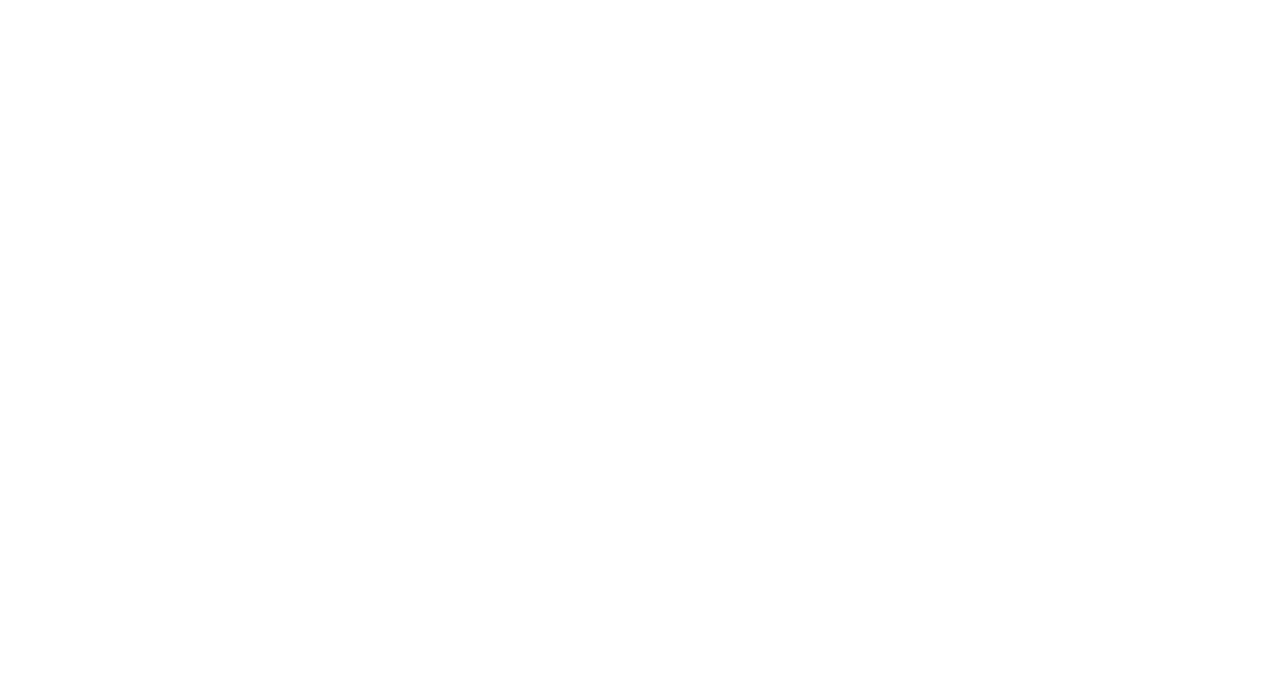
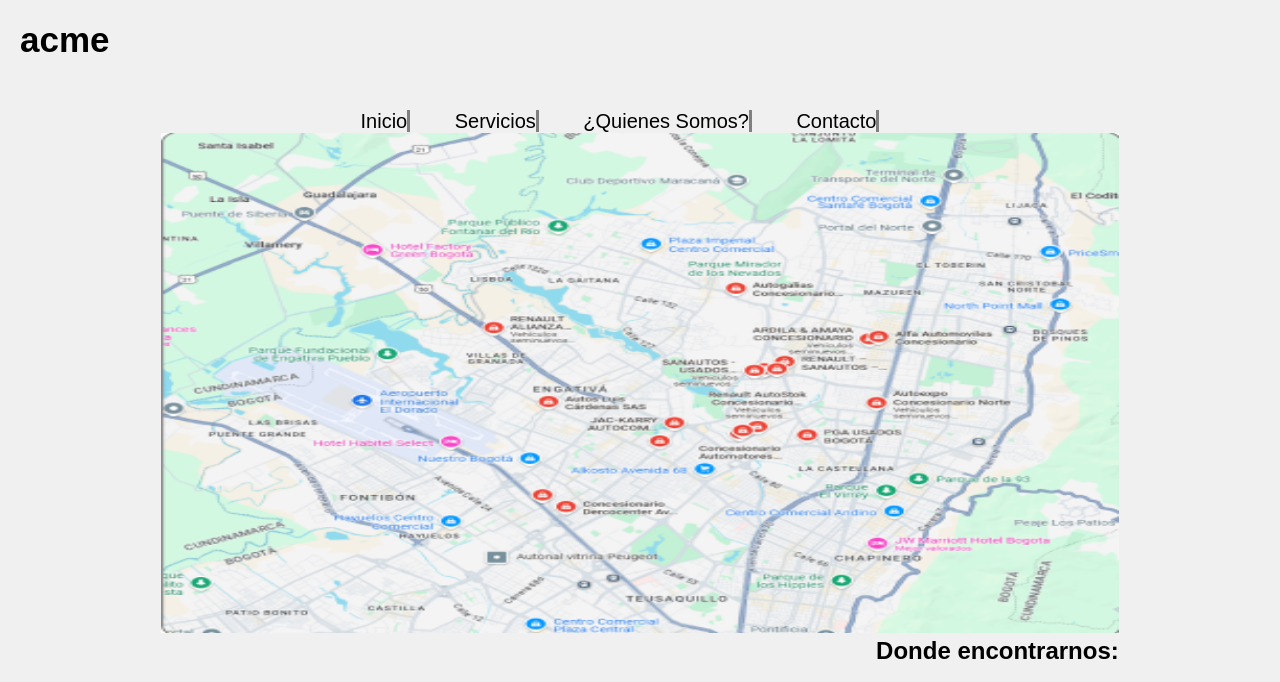
Before and after one commit to SantiagoRomero7/EXAMEN_HTML_CSS_SANTIAGOROMERO, a plain HTML site: page html/contacto.html in a window 1280 px wide. Shown: the top 682 px of the page. Drawn offline with Linux system fonts and the light colour scheme.

Commit message:
feat: :sparkles: apartado contacto
contacto

```diff
--- a/html/contacto.html
+++ b/html/contacto.html
@@ -0,0 +1,34 @@
+<!DOCTYPE html>
+<html lang="es">
+<head>
+  <meta charset="UTF-8" />
+  <meta name="viewport" content="width=device-width, initial-scale=1.0"/>
+  <title>Contacto ACME</title>
+  <link rel="stylesheet" href="../css/style.css" />
+</head>
+<body>
+    <h1>acme</h1>
+    <nav class="navbar">
+        <ul class="nav-list">
+            <a href="../index.html">Inicio</a></li>
+            <a href="./servicios.html">Servicios</a></li>
+            <a href="./quienessomos.html">¿Quienes Somos?</a></li>
+            <a href="./contacto.html">Contacto</a></li>
+        </ul>
+
+  <main class="contenedor">
+    <section class="mapa">
+      <img src="../img/Captura desde 2025-05-16 08-14-03.png" alt="Ubicación en el mapa">
+    </section>
+    <section class="info-contacto">
+      <h2>Donde encontrarnos:</h2>
+      <p><img src="../img/25694.png" alt="Dirección">712 Av. Green Stone Sprintfield</p>
+      <p><img src="../img/95645.png" alt="Email">info@acme.tech</p>
+      <p><img src="../img/phone_icon_172267.webp" alt="Teléfono">(+001) 555 8965</p>
+      <p><img src="../img/87390.png" alt="Instagram">@acmetech</p>
+    </section>
+  </main>
+
+  <footer class="barra-footer"></footer>
+</body>
+</html>
```
Also changed, not shown: html/servicios.html (+1 -1 lines), img/25694.png (added), img/87390.png (added), img/95645.png (added), img/Captura desde 2025-05-16 08-14-03.png (added), img/phone_icon_172267.webp (added).
